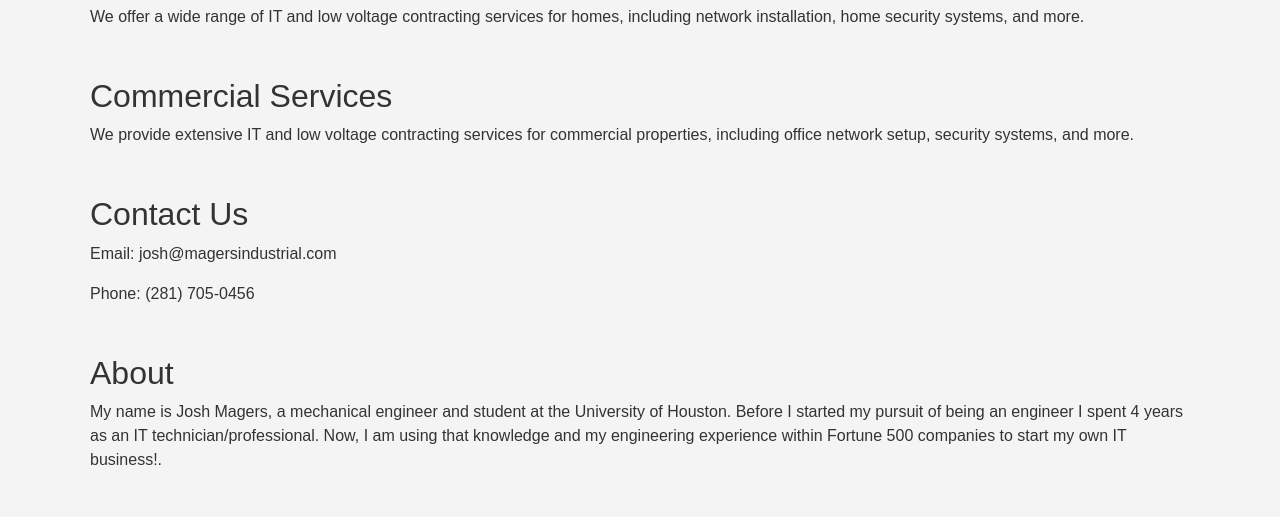
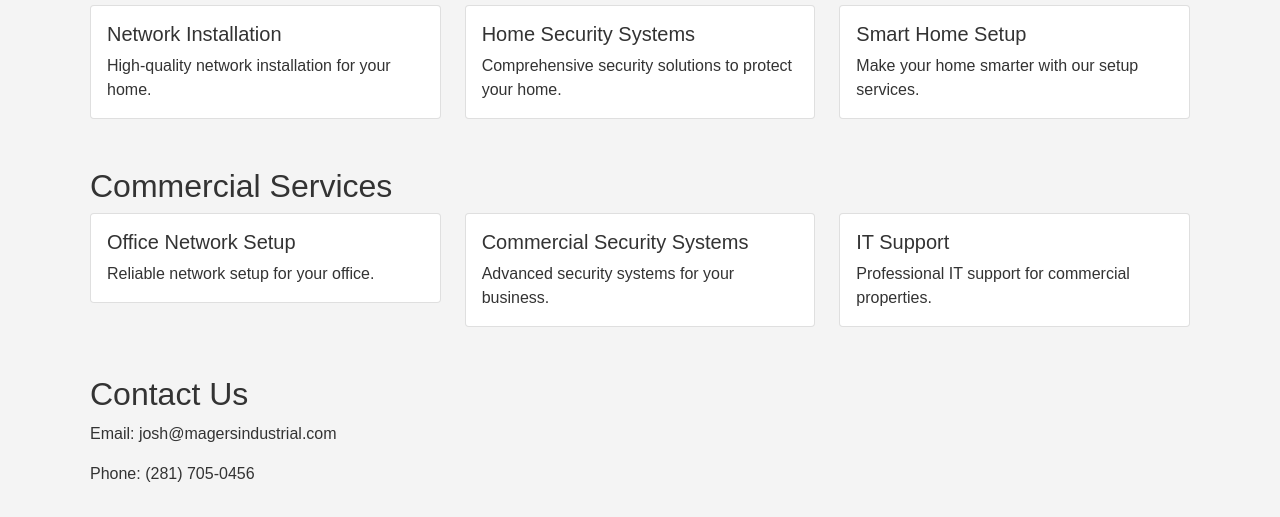
Before and after one commit to JoshuaMagers/MagersITConstruction, a plain HTML site: page index.html in a window 1280 px wide. Shown: the part 715-1232 px from the top of the page. Drawn offline with nearby package versions, Linux system fonts and the light colour scheme.

Commit message:
Update index.html

```diff
--- a/index.html
+++ b/index.html
@@ -95,12 +95,62 @@
 <div class="content container">
     <section id="home-services" class="services my-5">
         <h2>Home Services</h2>
-        <p>We offer a wide range of IT and low voltage contracting services for homes, including network installation, home security systems, and more.</p>
+        <div class="row">
+            <div class="col-md-4">
+                <div class="card">
+                    <div class="card-body">
+                        <h5 class="card-title">Network Installation</h5>
+                        <p class="card-text">High-quality network installation for your home.</p>
+                    </div>
+                </div>
+            </div>
+            <div class="col-md-4">
+                <div class="card">
+                    <div class="card-body">
+                        <h5 class="card-title">Home Security Systems</h5>
+                        <p class="card-text">Comprehensive security solutions to protect your home.</p>
+                    </div>
+                </div>
+            </div>
+            <div class="col-md-4">
+                <div class="card">
+                    <div class="card-body">
+                        <h5 class="card-title">Smart Home Setup</h5>
+                        <p class="card-text">Make your home smarter with our setup services.</p>
+                    </div>
+                </div>
+            </div>
+        </div>
     </section>
 
     <section id="commercial-services" class="services my-5">
         <h2>Commercial Services</h2>
-        <p>We provide extensive IT and low voltage contracting services for commercial properties, including office network setup, security systems, and more.</p>
+        <div class="row">
+            <div class="col-md-4">
+                <div class="card">
+                    <div class="card-body">
+                        <h5 class="card-title">Office Network Setup</h5>
+                        <p class="card-text">Reliable network setup for your office.</p>
+                    </div>
+                </div>
+            </div>
+            <div class="col-md-4">
+                <div class="card">
+                    <div class="card-body">
+                        <h5 class="card-title">Commercial Security Systems</h5>
+                        <p class="card-text">Advanced security systems for your business.</p>
+                    </div>
+                </div>
+            </div>
+            <div class="col-md-4">
+                <div class="card">
+                    <div class="card-body">
+                        <h5 class="card-title">IT Support</h5>
+                        <p class="card-text">Professional IT support for commercial properties.</p>
+                    </div>
+                </div>
+            </div>
+        </div>
     </section>
 
     <section id="contact" class="contact my-5">
```
